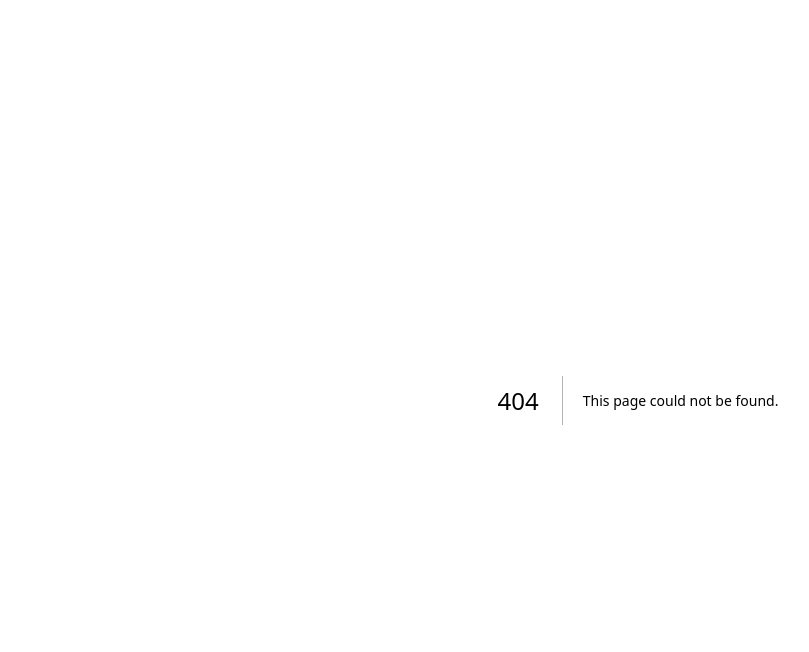
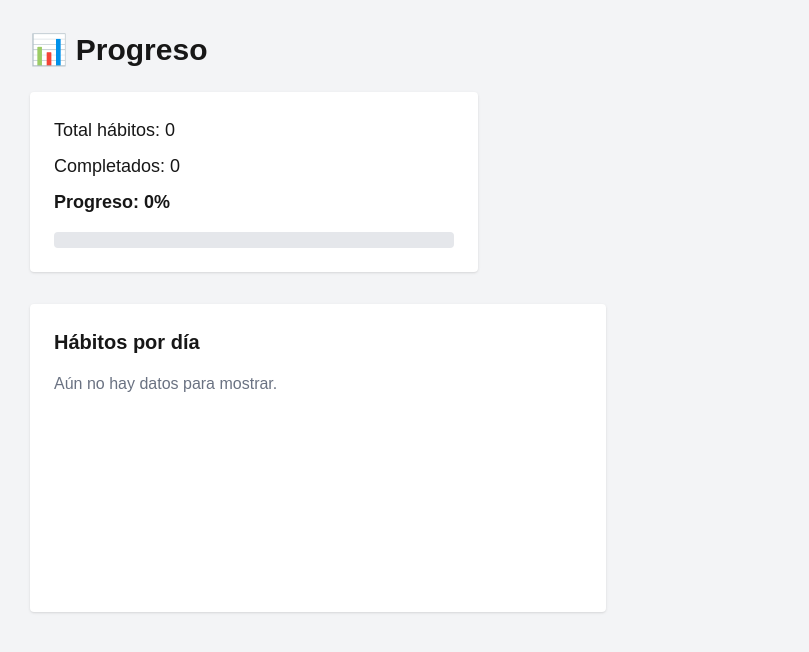
Before and after one commit to alinarodriguez/Habitos-app, a Next.js app: page /progreso in a window 1280 px wide. Before the commit this address had no page. Shown: the top 652 px of the page, without its empty margins (2-811 px from the left). Built offline with nearby package versions, Linux system fonts and the light colour scheme.

Commit message:
Agrego pagina de progreso

```diff
--- /dev/null
+++ b/app/progreso/page.tsx
@@ -0,0 +1,83 @@
+"use client";
+
+import { useEffect, useState } from "react";
+
+type Habit = {
+  text: string;
+  done: boolean;
+  doneAt?: string;
+};
+
+export default function ProgresoPage() {
+  const [habits, setHabits] = useState<Habit[]>([]);
+
+  useEffect(() => {
+    const saved = localStorage.getItem("habits");
+    if (saved) {
+      setHabits(JSON.parse(saved));
+    }
+  }, []);
+
+  const total = habits.length;
+  const done = habits.filter((h) => h.done).length;
+  const percent = total === 0 ? 0 : Math.round((done / total) * 100);
+
+  // 👉 Contar por día
+  const counts: Record<string, number> = {};
+  habits.forEach((h) => {
+    if (h.done) {
+        const day = h.doneAt || new Date().toISOString().slice(0,10);
+        counts[day] = (counts[day] || 0) + 1;
+    }
+  });
+
+  const days = Object.keys(counts).sort();
+  const max = Math.max(1, ...Object.values(counts));
+
+  return (
+    <main className="min-h-screen p-8 bg-gray-100">
+      <h1 className="text-3xl font-bold mb-6">📊 Progreso</h1>
+
+      {/* 🔹 Resumen */}
+      <div className="bg-white p-6 rounded shadow max-w-md mb-8">
+        <p className="text-lg mb-2">Total hábitos: {total}</p>
+        <p className="text-lg mb-2">Completados: {done}</p>
+        <p className="text-lg font-bold">Progreso: {percent}%</p>
+
+        <div className="w-full bg-gray-200 h-4 rounded mt-4">
+          <div
+            className="bg-green-500 h-4 rounded"
+            style={{ width: `${percent}%` }}
+          />
+        </div>
+      </div>
+
+      {/* 🔹 Gráfica */}
+      <div className="bg-white p-6 rounded shadow max-w-xl">
+        <h2 className="text-xl font-semibold mb-4">Hábitos por día</h2>
+
+        {days.length === 0 && (
+          <p className="text-gray-500">Aún no hay datos para mostrar.</p>
+        )}
+
+        <div className="flex items-end gap-4 h-48">
+          {days.map((day) => {
+            const value = counts[day];
+            const height = Math.max(10, (value/max)*100);
+
+            return (
+              <div key={day} className="flex flex-col items-center">
+                <div
+                  className="bg-blue-500 w-8 rounded-t"
+                  style={{ height: `${height}%` }}
+                  title={`${value} hábitos`}
+                />
+                <span className="text-xs mt-2">{day.slice(5)}</span>
+              </div>
+            );
+          })}
+        </div>
+      </div>
+    </main>
+  );
+}
```
